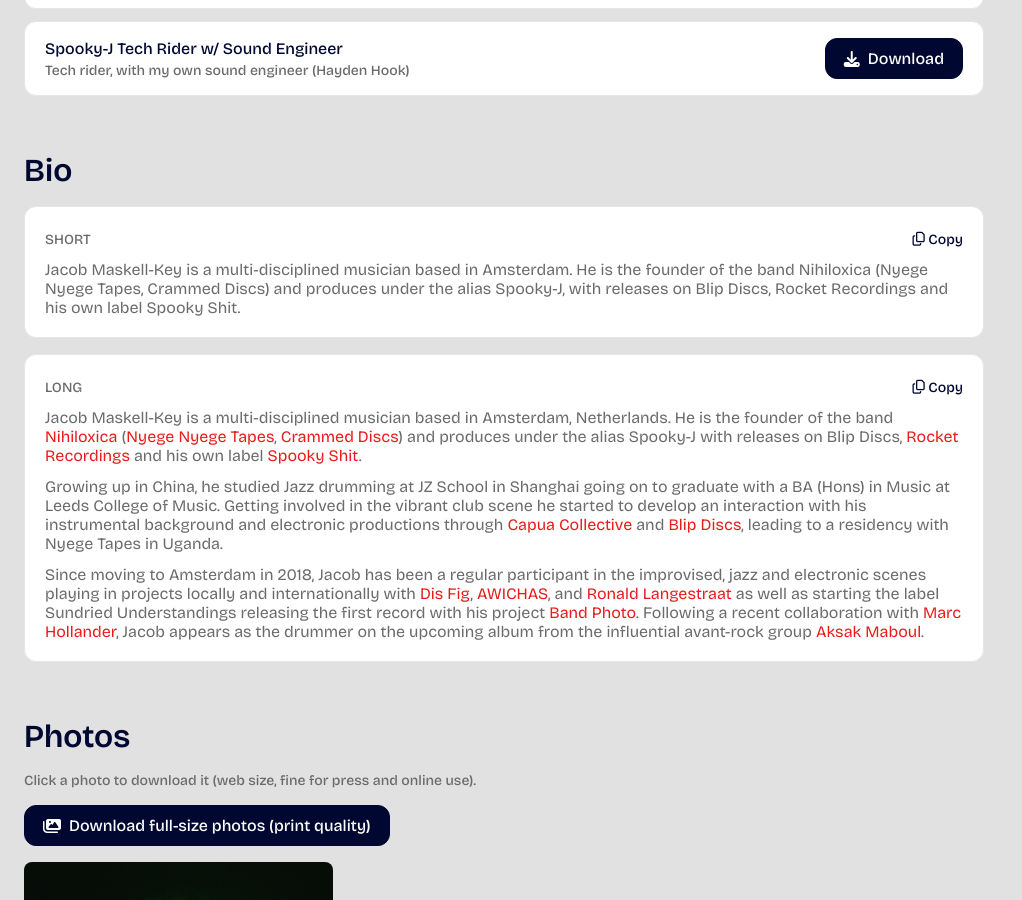
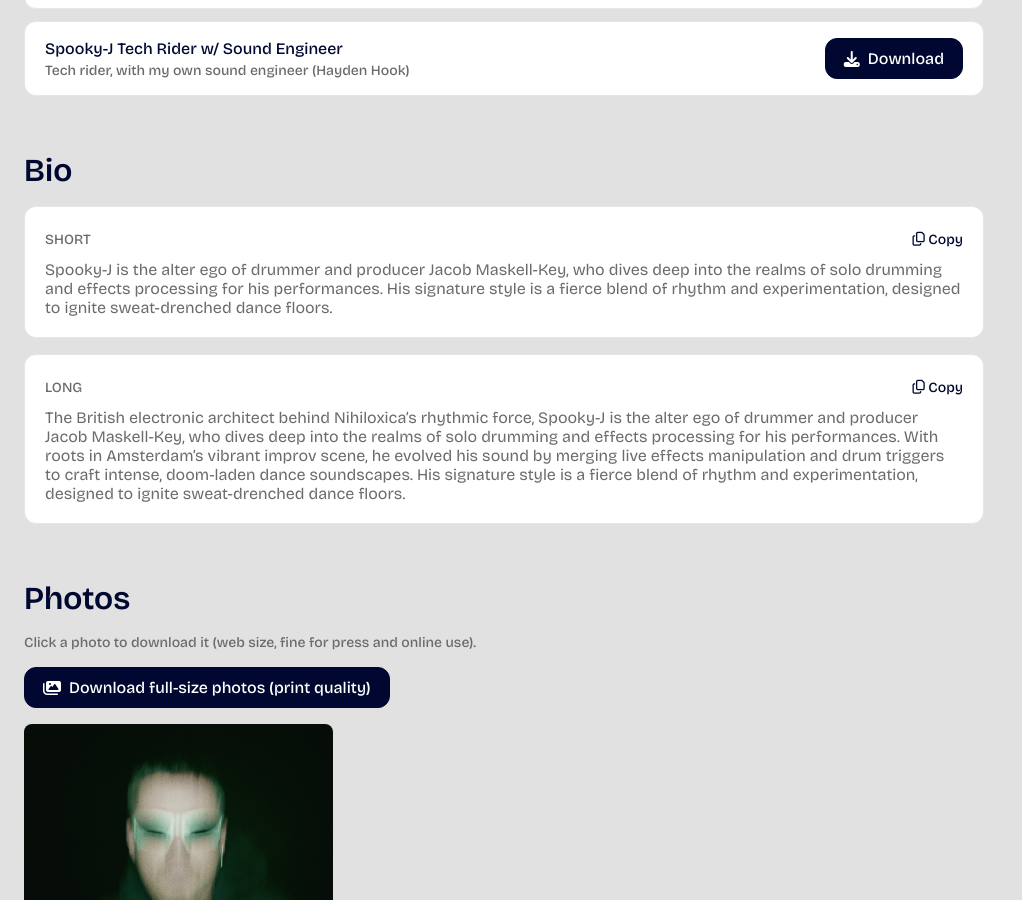
Before and after one commit to andriusax/jacob-maskell-key-website, a Jekyll site: the page built from press-kit.html, in a window 1280 px wide and 900 px high, scrolled down 610 px. Shown: the whole window, without its empty margins (0-1022 px from the left). Built offline with Jekyll 4.4.1, drawn with Linux system fonts in a browser that asks for light colours.

Commit message:
Update _data/press_kit.yml (via Pages CMS)

```diff
--- a/_data/press_kit.yml
+++ b/_data/press_kit.yml
@@ -2,10 +2,18 @@ intro: Riders, photos, bios and logos for promoters, venues and press. Anything
   missing? Get in touch.
 projects:
   - name: Spooky-J
-    bio_short: Jacob Maskell-Key is a multi-disciplined musician based in Amsterdam.
-      He is the founder of the band Nihiloxica (Nyege Nyege Tapes, Crammed
-      Discs) and produces under the alias Spooky-J, with releases on Blip Discs,
-      Rocket Recordings and his own label Spooky Shit.
+    bio_short: Spooky-J is the alter ego of drummer and producer Jacob Maskell-Key,
+      who dives deep into the realms of solo drumming and effects processing for
+      his performances. His signature style is a fierce blend of rhythm and
+      experimentation, designed to ignite sweat-drenched dance floors.
+    bio_long: The British electronic architect behind Nihiloxica’s rhythmic force,
+      Spooky-J is the alter ego of drummer and producer Jacob Maskell-Key, who
+      dives deep into the realms of solo drumming and effects processing for his
+      performances. With roots in Amsterdam’s vibrant improv scene, he evolved
+      his sound by merging live effects manipulation and drum triggers to craft
+      intense, doom-laden dance soundscapes. His signature style is a fierce
+      blend of rhythm and experimentation, designed to ignite sweat-drenched
+      dance floors.
     photos_full_link: https://www.dropbox.com/scl/fo/3kyzkr6v9ykl4l99290yp/ABBMoybjnaHj15dEg--1dvw?rlkey=isp3t5260bb9q918gr8wwpw8s&dl=0
   - name: Nihiloxica
     bio_long: Treading a fine (and erratic) line between traditional Bugandan drum
```
